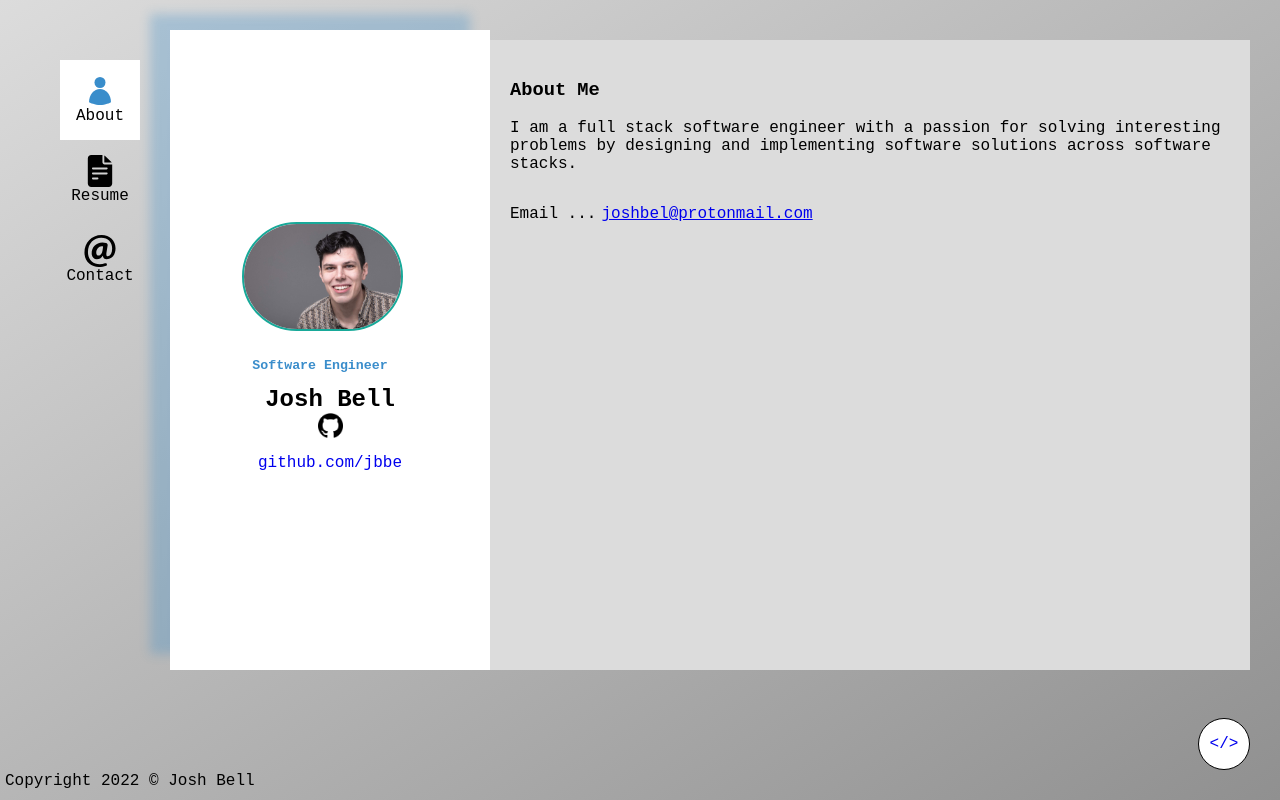
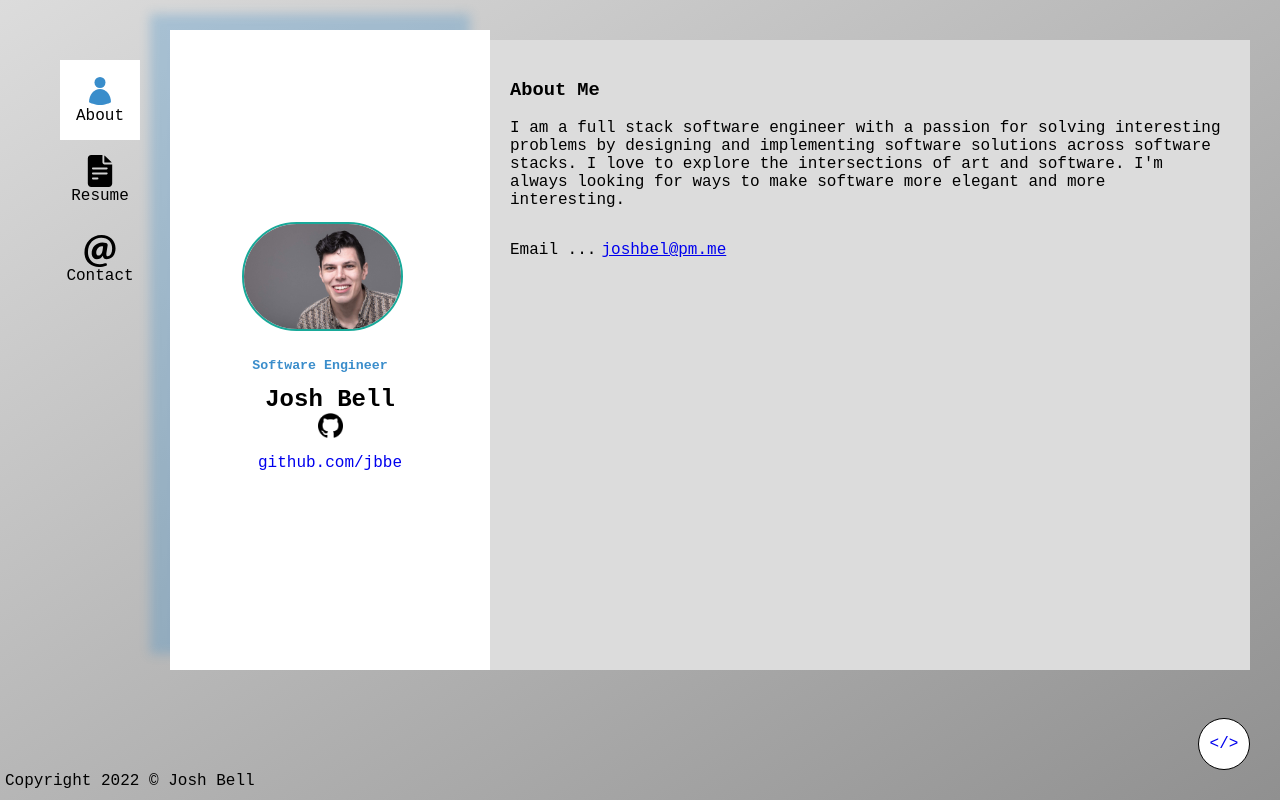
Before and after one commit to jbbe/personal-site, a React (Create React App) app: page / in a window 1280 px wide. Built offline with nearby package versions, Linux system fonts and the light colour scheme.

Commit message:
update email and about

```diff
--- a/src/Constants.tsx
+++ b/src/Constants.tsx
@@ -1,5 +1,5 @@
-export const Email = <a href="mailto:joshbel@protonmail.com" >
-        <p>joshbel@protonmail.com</p>
+export const Email = <a href="mailto:joshbel@pm.me" >
+        <p>joshbel@pm.me</p>
     </a>;
 
 export const Name = 'Josh Bell';
--- a/src/components/About.tsx
+++ b/src/components/About.tsx
@@ -1,4 +1,4 @@
-import React, { Fragment } from 'react'
+import React from 'react'
 import { TabTitle } from './tabs/TabTitle';
 import { Email } from '../Constants';
 
@@ -6,7 +6,9 @@ export const About = () => {
     return <>
             <TabTitle title="About Me" />
             <p>I am a full stack software engineer with a passion for solving interesting problems
-                by designing and implementing software solutions across software stacks.
+                by designing and implementing software solutions across software stacks. I love to explore
+                the intersections of art and software. I'm always looking for ways to make software more elegant
+                and more interesting.
             </p>
             <div style={{display: 'flex'}}><p style={{marginRight: '5px'}}>Email ...  </p>{Email}</div>
         </>;
```
